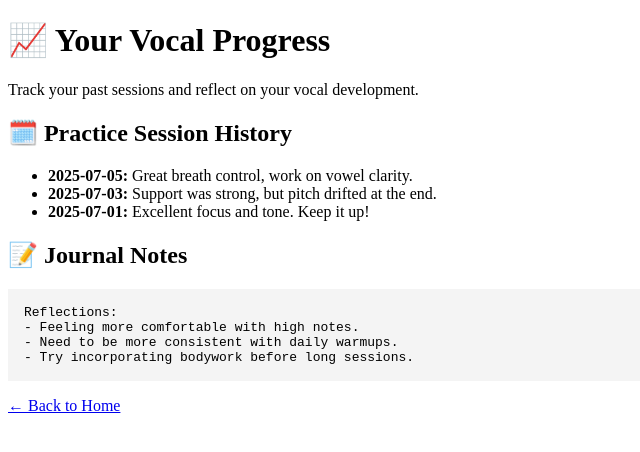
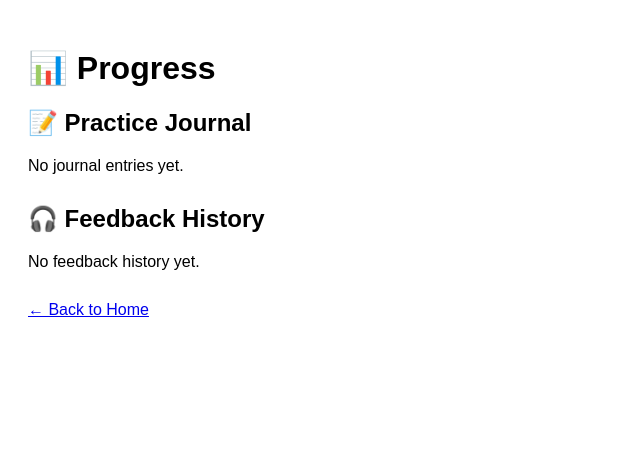
Before and after one commit to EranZ2025/VocalMaster, a Next.js app: page /progress in a window 1280 px wide. Shown: the top 452 px of the page, without its empty margins (0-640 px from the left). Built offline with nearby package versions, Linux system fonts and the light colour scheme.

Commit message:
Update progress.js

```diff
--- a/pages/progress.js
+++ b/pages/progress.js
@@ -1,37 +1,57 @@
+// pages/progress.js
+
 import Link from 'next/link';
+import { useState, useEffect } from 'react';
 
 export default function Progress() {
-  const sampleSessions = [
-    { date: '2025-07-05', feedback: 'Great breath control, work on vowel clarity.' },
-    { date: '2025-07-03', feedback: 'Support was strong, but pitch drifted at the end.' },
-    { date: '2025-07-01', feedback: 'Excellent focus and tone. Keep it up!' },
-  ];
+  const [journalEntries, setJournalEntries] = useState([]);
+  const [feedbacks, setFeedbacks] = useState([]);
 
-  const journalNotes = `Reflections:
-- Feeling more comfortable with high notes.
-- Need to be more consistent with daily warmups.
-- Try incorporating bodywork before long sessions.`;
+  useEffect(() => {
+    // Load saved journal entries from localStorage
+    const savedJournal = JSON.parse(localStorage.getItem('vocal_journal')) || [];
+    const savedFeedback = JSON.parse(localStorage.getItem('vocal_feedbacks')) || [];
+    setJournalEntries(savedJournal);
+    setFeedbacks(savedFeedback);
+  }, []);
 
   return (
-    <div>
-      <h1>📈 Your Vocal Progress</h1>
-      <p>Track your past sessions and reflect on your vocal development.</p>
+    <div style={{ padding: '20px', fontFamily: 'Arial' }}>
+      <h1>📊 Progress</h1>
 
-      <h2>🗓️ Practice Session History</h2>
-      <ul>
-        {sampleSessions.map((session, index) => (
-          <li key={index}>
-            <strong>{session.date}:</strong> {session.feedback}
-          </li>
-        ))}
-      </ul>
+      <section>
+        <h2>📝 Practice Journal</h2>
+        {journalEntries.length === 0 ? (
+          <p>No journal entries yet.</p>
+        ) : (
+          <ul>
+            {journalEntries.map((entry, index) => (
+              <li key={index}>
+                <strong>{entry.date}</strong>: {entry.text}
+              </li>
+            ))}
+          </ul>
+        )}
+      </section>
 
-      <h2>📝 Journal Notes</h2>
-      <pre style={{ backgroundColor: '#f4f4f4', padding: '1rem', whiteSpace: 'pre-wrap' }}>
-        {journalNotes}
-      </pre>
+      <section style={{ marginTop: '30px' }}>
+        <h2>🎧 Feedback History</h2>
+        {feedbacks.length === 0 ? (
+          <p>No feedback history yet.</p>
+        ) : (
+          <ul>
+            {feedbacks.map((item, index) => (
+              <li key={index}>
+                <strong>{item.date}</strong>: {item.feedback}
+              </li>
+            ))}
+          </ul>
+        )}
+      </section>
 
-      <p><Link href="/">← Back to Home</Link></p>
+      <p style={{ marginTop: '30px' }}>
+        <Link href="/">← Back to Home</Link>
+      </p>
     </div>
   );
 }
```
